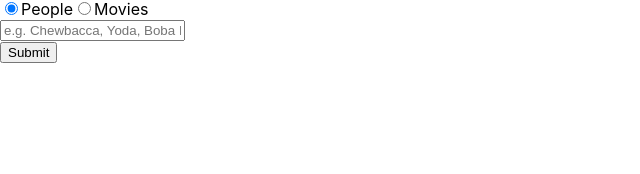
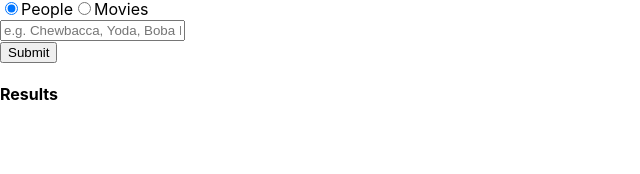
Before and after one commit to riffryder/swstarter, a React app: page / in a window 1280 px wide. Shown: the part 124-298 px from the top of the page, without its empty margins (0-640 px from the left). Built offline with nearby package versions, Linux system fonts and the light colour scheme; the HTML template or start-up script is replaced by a standard one.

Commit message:
Implement results component to display search results and add to home component

```diff
--- a/src/views/Main.js
+++ b/src/views/Main.js
@@ -2,6 +2,7 @@ import React, { Component } from "react";
 import $ from "jquery";
 
 import Search from './Search'
+import Results from './Results'
 
 class Home extends Component {
   constructor(props) {
@@ -76,6 +77,10 @@ class Home extends Component {
           handleChange={this.handleChange}
           handleSubmit={this.handleSubmit}
         />
+        <Results
+          selection={this.state.selection}
+          results={this.state.results}
+        />
       </div>
     )
   }
--- /dev/null
+++ b/src/views/Results.js
@@ -0,0 +1,28 @@
+import React from "react";
+
+const Results = ({selection, results}) => (
+    <div>
+      <h4>Results</h4>
+      {selection === "People" ? (
+        <div>
+          {results.map((result, resultIndex) =>
+            <div>
+              <div key={resultIndex}>{result.name}</div>
+              <button>See Details</button>
+            </div>
+          )}
+        </div>
+      ) : (
+        <div>
+          {results.map((result, resultIndex) =>
+            <div>
+              <div key={resultIndex}>{result.title}</div>
+              <button>See Details</button>
+            </div>
+          )}
+        </div>
+      )}
+    </div>
+);
+
+export default Results;
```
